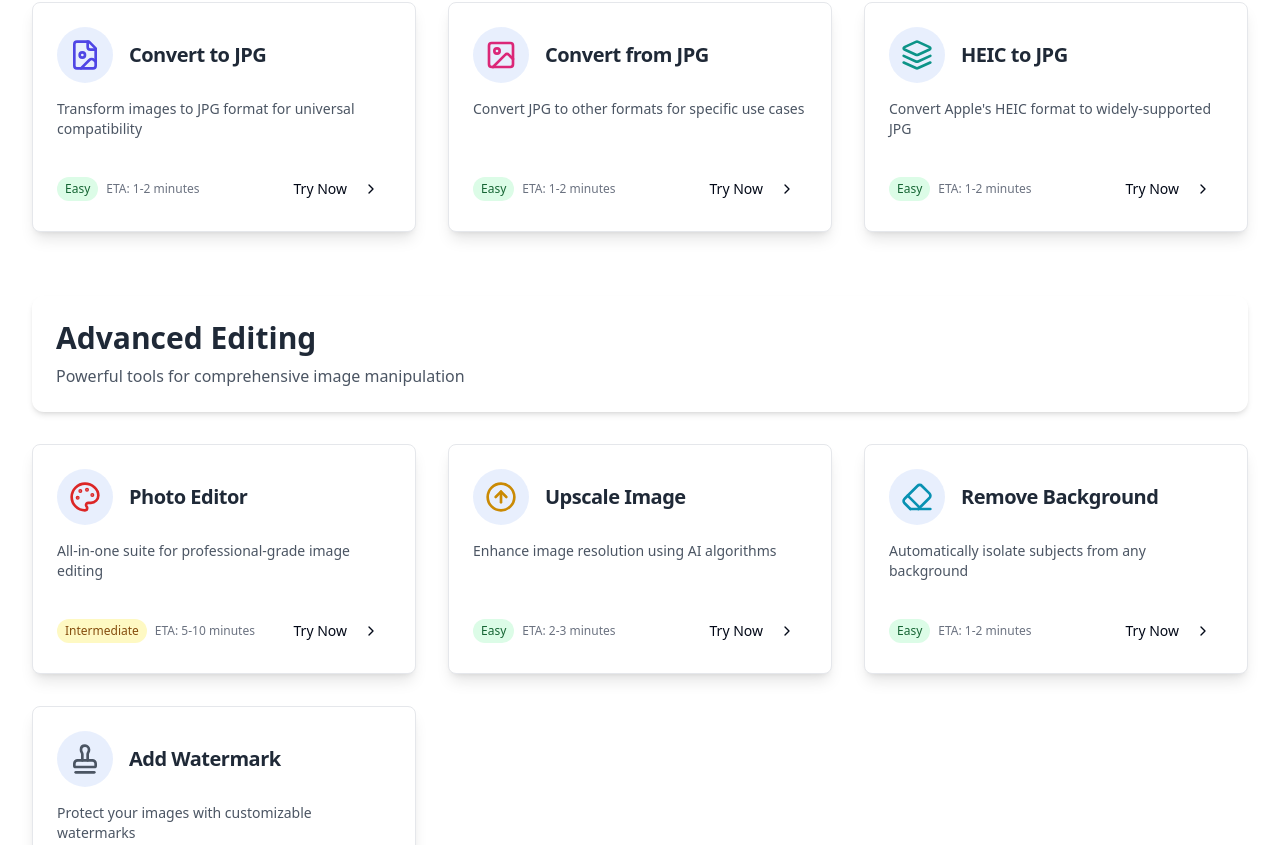
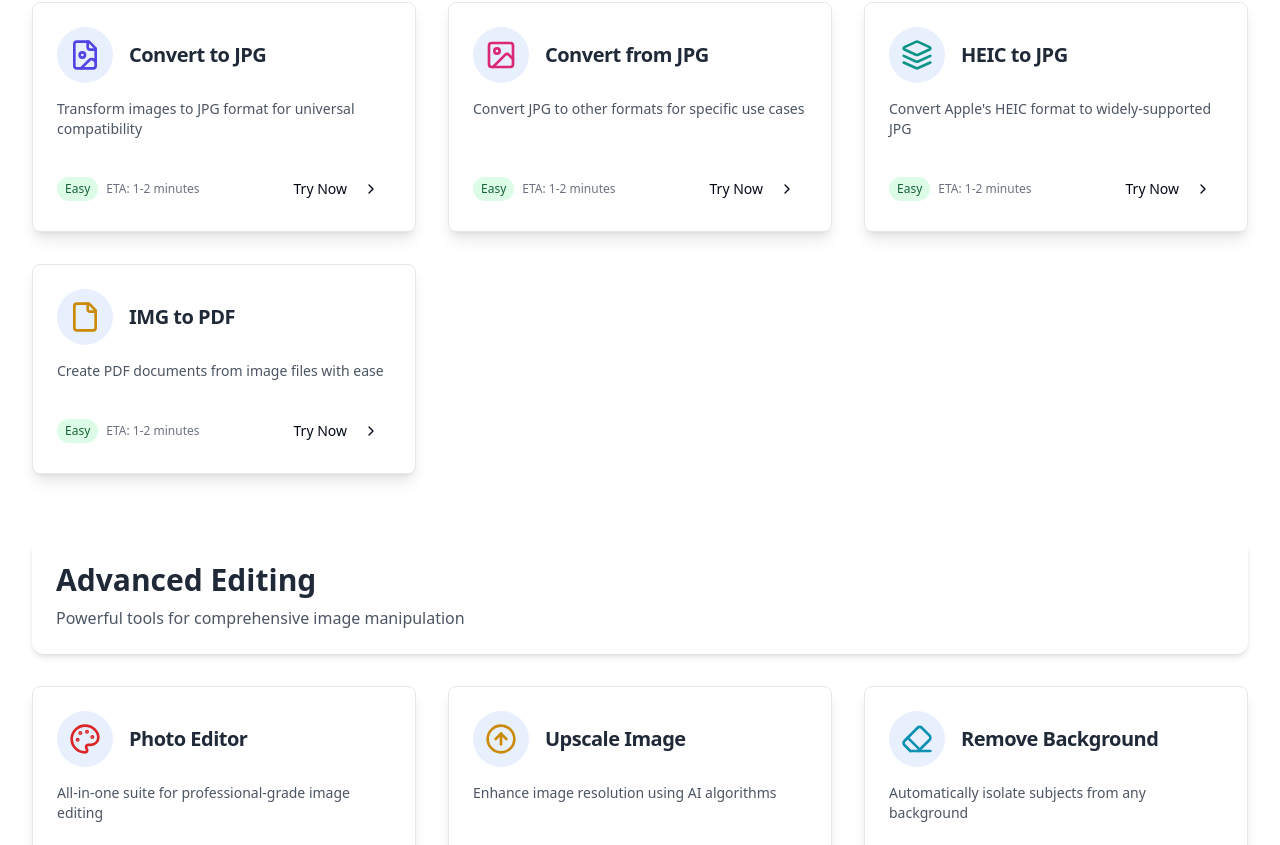
Before and after one commit to kushwahramkumar2003/Photofix, a Next.js app: page /tools in a window 1280 px wide. Shown: the part 1179-2024 px from the top of the page. Built offline with nearby package versions, Linux system fonts and the light colour scheme.

Commit message:
image-to-pdf added

```diff
--- a/src/app/tools/page.tsx
+++ b/src/app/tools/page.tsx
@@ -26,6 +26,7 @@ import {
   Wand2,
   Layers,
   Sparkles,
+  File,
 } from "lucide-react";
 import { Button } from "@/components/ui/button";
 import { cn } from "@/lib/utils";
@@ -145,6 +146,14 @@ const toolCategories = [
         description: "Convert Apple's HEIC format to widely-supported JPG",
         icon: <Layers className="h-8 w-8 text-teal-600" />,
         href: "/tools/heic-to-jpg",
+        difficulty: "Easy",
+        eta: "1-2 minutes",
+      },
+      {
+        name: "IMG to PDF",
+        description: "Create PDF documents from image files with ease",
+        icon: <File className="h-8 w-8 text-yellow-600" />,
+        href: "/tools/image-to-pdf",
         difficulty: "Easy",
         eta: "1-2 minutes",
       },
```
